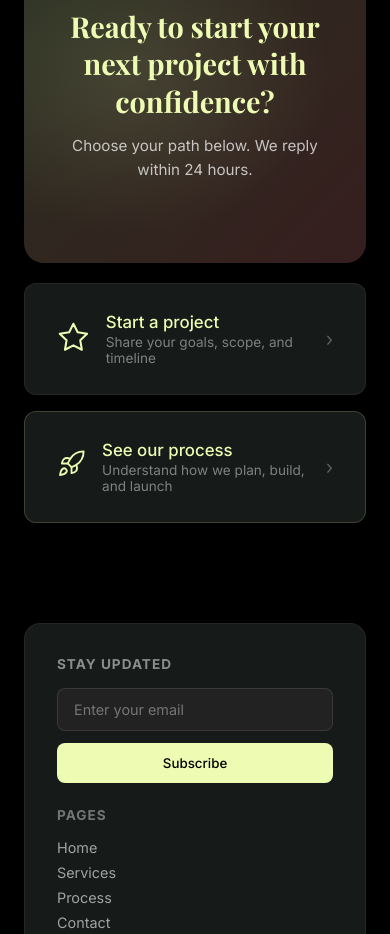
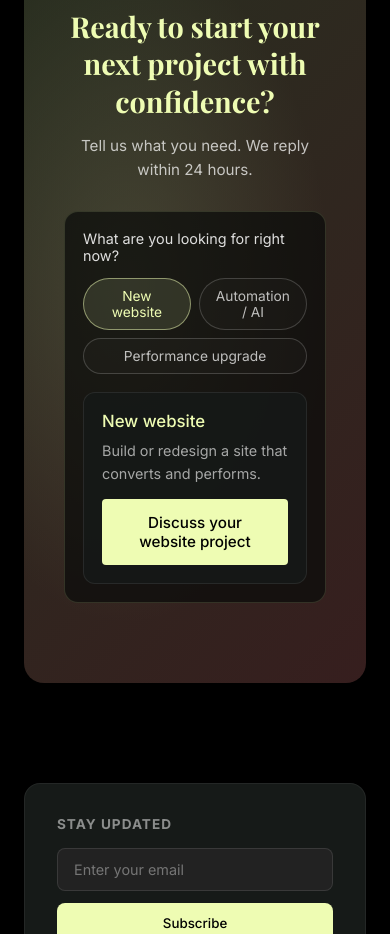
Before and after one commit to EldarGrb/Portfolio2, a React (Vite) app: page / in a window 390 px wide. Shown: the part 4820-5754 px from the top of the page. Built offline with nearby package versions, Linux system fonts and the light colour scheme.

Commit message:
refine CTA to conversational selector layout

```diff
--- a/src/components/CTA.jsx
+++ b/src/components/CTA.jsx
@@ -1,8 +1,33 @@
+import { useState } from 'react';
 import Icons from './Icons';
 import { useFadeIn } from '../hooks/useFadeIn';
 
 function CTA({ onContact }) {
+  const options = [
+    {
+      id: 'website',
+      label: 'New website',
+      summary: 'Build or redesign a site that converts and performs.',
+      cta: 'Discuss your website project',
+    },
+    {
+      id: 'automation',
+      label: 'Automation / AI',
+      summary: 'Automate workflows with practical AI and n8n orchestration.',
+      cta: 'Plan your AI automation setup',
+    },
+    {
+      id: 'performance',
+      label: 'Performance upgrade',
+      summary: 'Improve speed, Core Web Vitals, and reliability for your current stack.',
+      cta: 'Request a performance audit',
+    },
+  ];
+
+  const [selected, setSelected] = useState(options[0].id);
+  const activeOption = options.find((item) => item.id === selected) || options[0];
   const ref = useFadeIn();
+
   return (
     <section className="cta-section" id="contact" ref={ref} style={{ opacity: 0, transform: 'translateY(30px)', transition: 'opacity 0.8s, transform 0.8s' }}>
       <div className="cta-main">
@@ -10,30 +35,34 @@ function CTA({ onContact }) {
         <div className="cta-content">
           <span className="section-signature cta-signature" aria-hidden="true"><Icons.Logo /></span>
           <h2>Ready to start your next project with confidence?</h2>
-          <p className="cta-note">Choose your path below. We reply within 24 hours.</p>
-        </div>
-      </div>
-      <div className="cta-cards">
-        <button className="cta-card" onClick={onContact}>
-          <div className="cta-card-left">
-            <span className="cta-card-icon"><Icons.Star /></span>
-            <div>
-              <h3>Start a project</h3>
-              <p>Share your goals, scope, and timeline</p>
+          <p className="cta-note">Tell us what you need. We reply within 24 hours.</p>
+
+          <div className="cta-conversation">
+            <p className="cta-question">What are you looking for right now?</p>
+            <div className="cta-selectors" role="tablist" aria-label="Project type">
+              {options.map((option) => (
+                <button
+                  key={option.id}
+                  type="button"
+                  className={`cta-selector ${selected === option.id ? 'active' : ''}`}
+                  onClick={() => setSelected(option.id)}
+                  role="tab"
+                  aria-selected={selected === option.id}
+                >
+                  {option.label}
+                </button>
+              ))}
+            </div>
+
+            <div className="cta-response">
+              <h3>{activeOption.label}</h3>
+              <p>{activeOption.summary}</p>
+              <button className="btn-primary cta-dynamic-btn" onClick={onContact}>
+                {activeOption.cta}
+              </button>
             </div>
           </div>
-          <span className="cta-card-arrow">&rsaquo;</span>
-        </button>
-        <a className="cta-card cta-card-secondary" href="#process">
-          <div className="cta-card-left">
-            <span className="cta-card-icon"><Icons.Rocket /></span>
-            <div>
-              <h3>See our process</h3>
-              <p>Understand how we plan, build, and launch</p>
-            </div>
-          </div>
-          <span className="cta-card-arrow">&rsaquo;</span>
-        </a>
+        </div>
       </div>
     </section>
   );
--- a/src/styles/index.css
+++ b/src/styles/index.css
@@ -708,83 +708,67 @@ textarea:focus-visible {
 .cta-signature {
   margin-bottom: 18px;
 }
-.cta-btn {
-  display: inline-flex;
-  align-items: center;
-  gap: 8px;
-  padding: 14px 32px;
-  background: transparent;
-  color: #eefcb3;
-  border: 1px solid rgba(230,240,163,0.4);
-  border-radius: 4px;
-  font-size: 0.95rem;
+.cta-conversation {
+  margin-top: 28px;
+  text-align: left;
+  background: rgba(10,12,11,0.72);
+  border: 1px solid rgba(238,252,179,0.14);
+  border-radius: 14px;
+  padding: 22px;
+}
+.cta-question {
+  color: rgba(255,255,255,0.86);
+  font-size: 0.9rem;
+  margin-bottom: 14px;
+}
+.cta-selectors {
+  display: flex;
+  flex-wrap: wrap;
+  gap: 10px;
+}
+.cta-selector {
+  appearance: none;
+  border: 1px solid rgba(255,255,255,0.18);
+  background: rgba(255,255,255,0.02);
+  color: rgba(255,255,255,0.72);
+  border-radius: 999px;
+  padding: 9px 16px;
+  font-size: 0.86rem;
   cursor: pointer;
-  transition: all 0.3s;
-  text-decoration: none;
+  transition: all 0.25s ease;
   font-family: 'Inter', sans-serif;
 }
-.cta-btn:hover {
-  background: rgba(230,240,163,0.1);
-  border-color: #eefcb3;
+.cta-selector:hover {
+  border-color: rgba(238,252,179,0.38);
+  color: rgba(238,252,179,0.9);
 }
-
-.cta-cards {
-  display: grid;
-  grid-template-columns: 1fr 1fr;
-  gap: 16px;
-  margin-top: 20px;
-}
-.cta-card {
-  display: flex;
-  align-items: center;
-  justify-content: space-between;
-  padding: 28px 32px;
-  background: #161a18;
-  border: 1px solid rgba(255,255,255,0.06);
-  border-radius: 12px;
-  cursor: pointer;
-  width: 100%;
-  font-family: 'Inter', sans-serif;
-  text-align: left;
-  transition: all 0.3s;
-  text-decoration: none;
-}
-.cta-card:hover {
-  border-color: rgba(230,240,163,0.2);
-  background: #161a18;
-}
-.cta-card-secondary {
-  border-color: rgba(238,252,179,0.18);
-}
-.cta-card-secondary:hover {
-  border-color: rgba(238,252,179,0.38);
-  background: rgba(238,252,179,0.06);
-}
-.cta-card-left {
-  display: flex;
-  align-items: center;
-  gap: 16px;
-}
-.cta-card-icon {
-  width: 36px; height: 36px;
+.cta-selector.active {
+  background: rgba(238,252,179,0.12);
+  border-color: rgba(238,252,179,0.5);
   color: #eefcb3;
 }
-.cta-card h3 {
+.cta-response {
+  margin-top: 18px;
+  border: 1px solid rgba(255,255,255,0.08);
+  background: rgba(22,26,24,0.8);
+  border-radius: 12px;
+  padding: 18px;
+}
+.cta-response h3 {
+  color: #eefcb3;
   font-size: 1.05rem;
-  color: #eefcb3;
   font-weight: 500;
 }
-.cta-card p {
-  color: rgba(255,255,255,0.45);
-  font-size: 0.85rem;
-  margin-top: 2px;
+.cta-response p {
+  margin-top: 8px;
+  color: rgba(255,255,255,0.62);
+  font-size: 0.9rem;
+  line-height: 1.6;
 }
-.cta-card-arrow {
-  color: rgba(255,255,255,0.3);
-  font-size: 1.2rem;
-  transition: all 0.3s;
+.cta-dynamic-btn {
+  margin-top: 14px;
+  width: 100%;
 }
-.cta-card:hover .cta-card-arrow { color: #eefcb3; transform: translateX(4px); }
 
 /* ===== FOOTER ===== */
 .footer {
@@ -1103,7 +1087,12 @@ textarea:focus-visible {
   .step-row-meta { width: 60px; }
   .step-tabs { flex-wrap: wrap; }
   .step-tab { padding: 8px 20px; font-size: 0.85rem; }
-  .cta-cards { grid-template-columns: 1fr; }
+  .cta-conversation { padding: 18px; }
+  .cta-selectors { gap: 8px; }
+  .cta-selector {
+    flex: 1 1 calc(50% - 8px);
+    text-align: center;
+  }
   .footer-top { grid-template-columns: 1fr; }
   .subscribe-form { flex-direction: column; }
   .subscribe-btn { width: 100%; }
```
